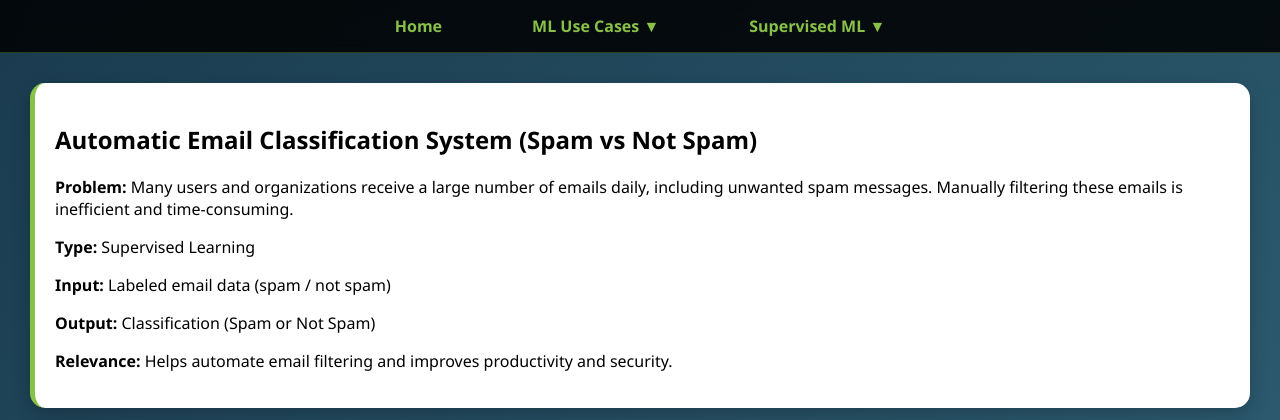
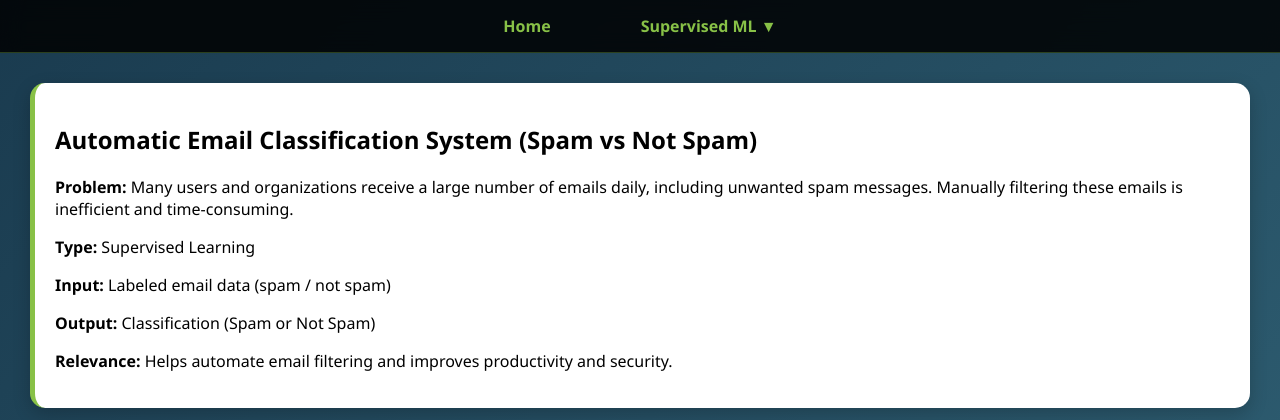
Before and after one commit to Gerlopa/trabajo-machine, a Flask app: page /case1 in a window 1280 px wide. Shown: the top 420 px of the page. Run offline with Flask 3, Linux system fonts and the light colour scheme; parts of the project's set-up code (start-up, migrations or seed data) failed here and were passed over.

Commit message:
Fix HTML structure and navbar items

```diff
--- a/regresion/templates/index.html
+++ b/regresion/templates/index.html
@@ -16,16 +16,6 @@
 
         <div class="nav-item">
             <a href="/">Home</a>
-        </div>
-
-        <div class="nav-item">
-            <a href="#">ML Use Cases ▼</a>
-            <div class="submenu">
-                <a href="/case1">Use Case 1</a>
-                <a href="/case2">Use Case 2</a>
-                <a href="/case3">Use Case 3</a>
-                <a href="/case4">Use Case 4</a>
-            </div>
         </div>
 
         <div class="nav-item">
```
